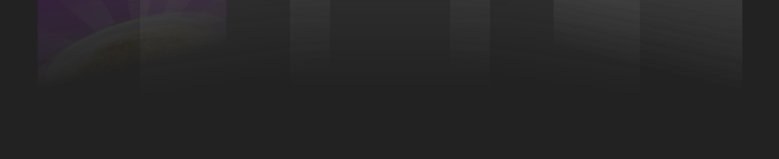
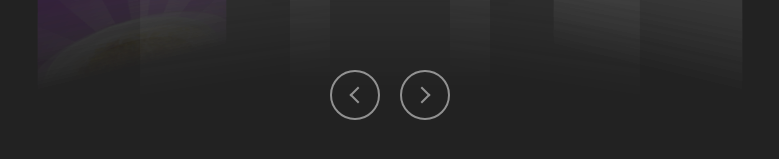
Before and after one commit to tonnyquintero/test1-restApp, a website: page index.html in a window 1280 px wide. Shown: the part 605-764 px from the top of the page, without its empty margins (250-1029 px from the left). Drawn offline with Linux system fonts and the light colour scheme.

Commit message:
finish 1st part

```diff
--- a/index.html
+++ b/index.html
@@ -16,5 +16,22 @@
         <div class="item"><img src="public/img6.png"></div>
         <div class="item"><img src="public/img7.png"></div>
     </div>
+    <div class="buttons">
+        <span class="prev"></span>
+        <span class="next"></span>
+    </div>
+    <script>
+        let prev = document.querySelector('.prev')
+        let next = document.querySelector('.next')
+
+        next.addEventListener('click', function () {
+            let items = document.querySelectorAll('.item')
+            document.querySelector('.box').appendChild(items[0])
+        })
+        prev.addEventListener('click', function () {
+            let items = document.querySelectorAll('.item')
+            document.querySelector('.box').prepend(items[items.length - 1])
+        })
+    </script>
 </body>
 </html>
--- a/styles.css
+++ b/styles.css
@@ -70,3 +70,50 @@ body {
     height: 100%;
     object-fit: cover;
   }
+
+  .buttons {
+    position: absolute;
+    bottom: 75px;
+    display: flex;
+    gap: 20px;
+  }
+
+  .buttons span {
+    position: relative;
+    width: 50px;
+    height: 50px;
+    border: 2px solid #fff;
+    border-radius: 50%;
+    cursor: pointer;
+    display: flex;
+    justify-content: center;
+    align-items: center;
+    opacity: 0.5;
+  }
+
+  .buttons span:hover {
+    opacity: 1;
+  }
+
+  .buttons span::before {
+    content: '';
+    position: absolute;
+    left: 20px;
+    width: 10px;
+    height: 10px;
+    border-top: 2px solid #fff;
+    border-left: 2px solid #fff;
+    rotate: -45deg;
+  }
+
+  .buttons span:last-child::before {
+    content: '';
+    position: absolute;
+    left: initial;
+    right: 20px;
+    width: 10px;
+    height: 10px;
+    border-top: 2px solid #fff;
+    border-left: 2px solid #fff;
+    rotate: 135deg;
+  }
```
